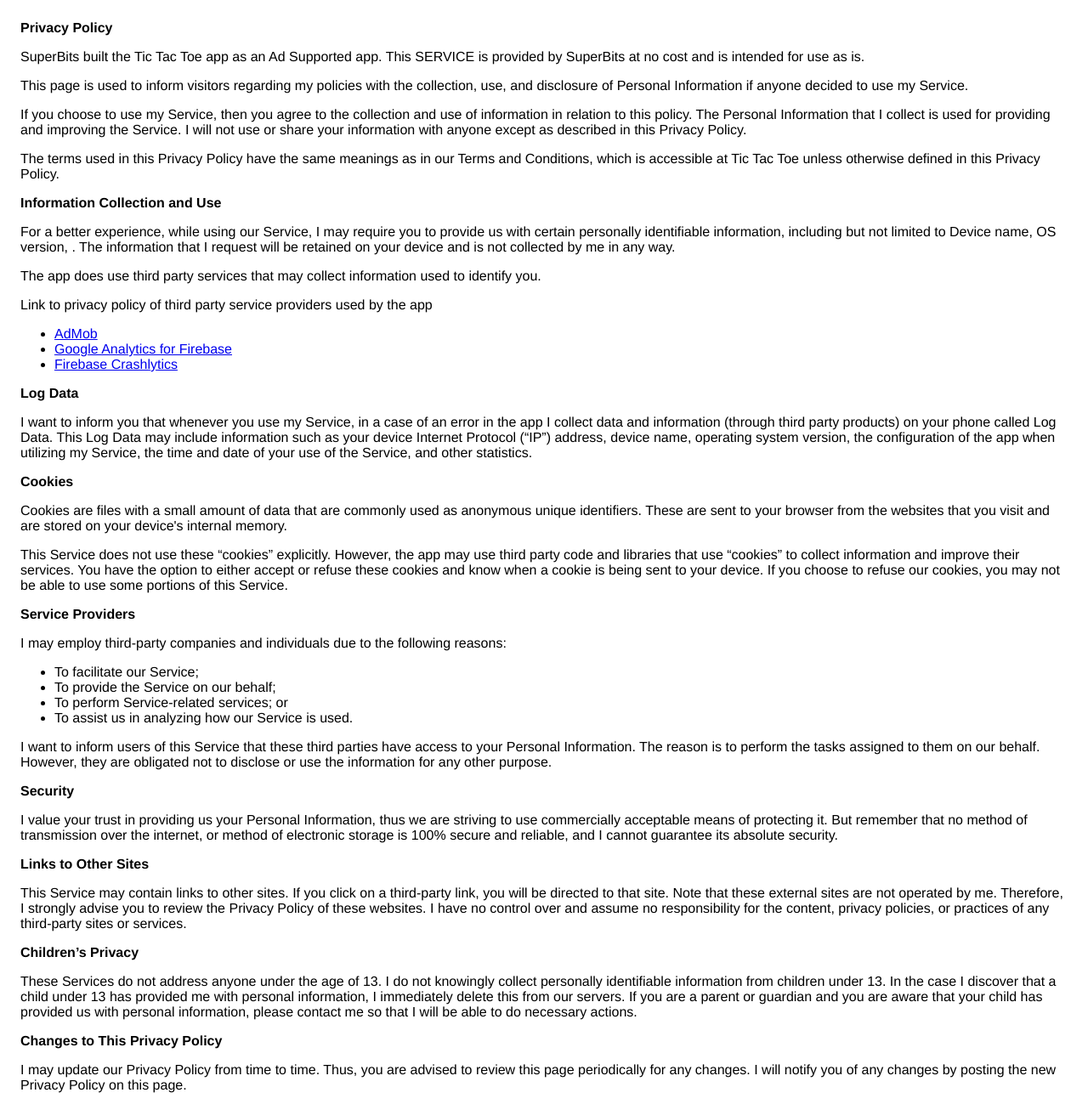
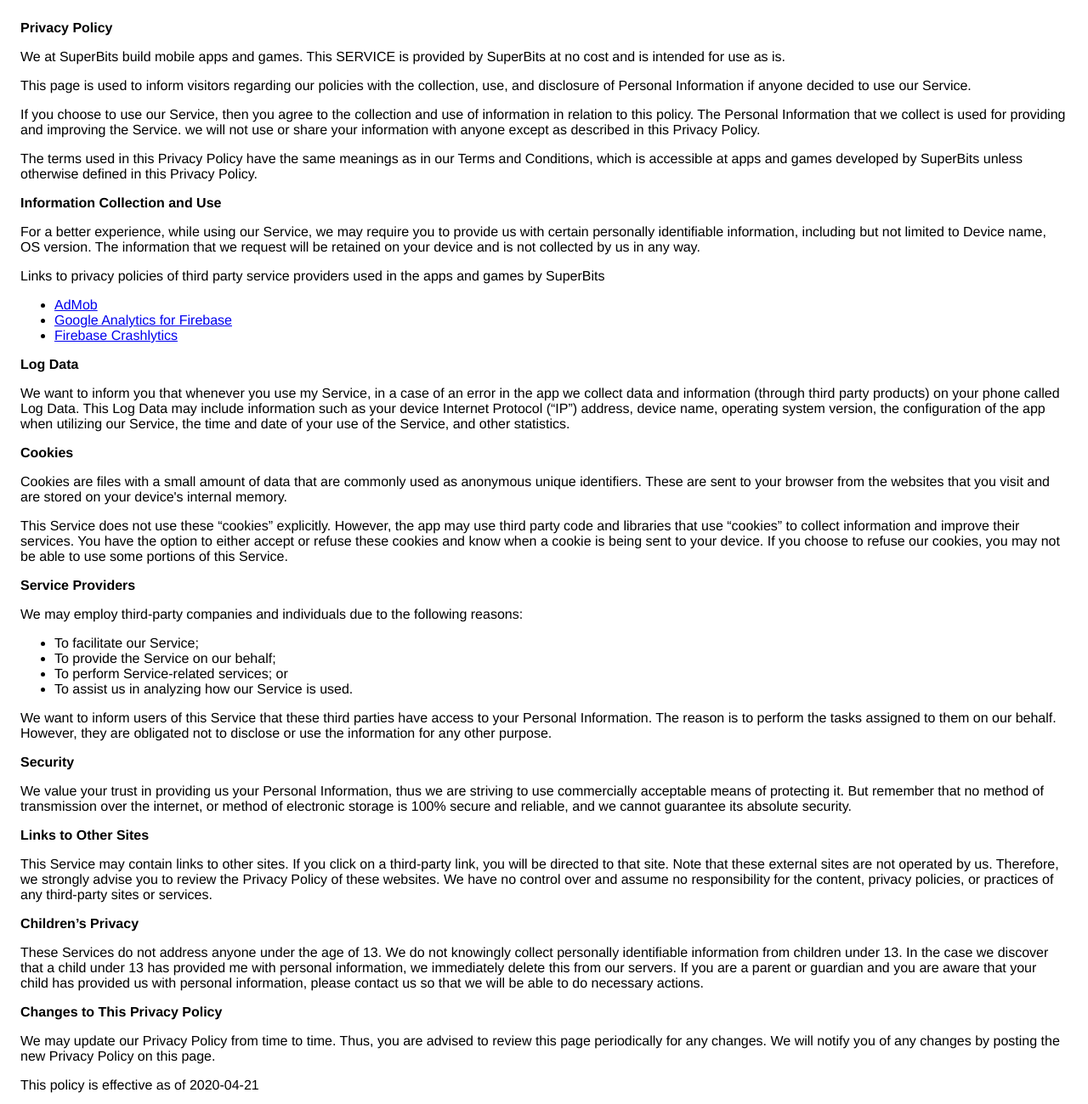
Before and after one commit to Rishi-RR/rishi-rr.github.io, a plain HTML site: page privacy.html in a window 1280 px wide. Shown: the top 1299 px of the page at 85% size. Drawn offline with Linux system fonts and the light colour scheme.

Commit message:
Update typos in Privacy Policy.

```diff
--- a/privacy.html
+++ b/privacy.html
@@ -7,44 +7,53 @@
       <style> body { font-family: 'Helvetica Neue', Helvetica, Arial, sans-serif; padding:1em; } </style>
     </head>
     <body>
-    <strong>Privacy Policy</strong> <p>
-                  SuperBits built the Tic Tac Toe app as
-                  an Ad Supported app. This SERVICE is provided by
-                  SuperBits at no cost and is intended for use as
-                  is.
-                </p> <p>
-                  This page is used to inform visitors regarding my
+    <strong>Privacy Policy</strong>
+      <p>
+        We at SuperBits build mobile apps and games. This SERVICE is provided by
+        SuperBits at no cost and is intended for use as is.
+      </p>
+      <p>
+        This page is used to inform visitors regarding our
         policies with the collection, use, and disclosure of Personal
-                  Information if anyone decided to use my Service.
-                </p> <p>
-                  If you choose to use my Service, then you agree to
+        Information if anyone decided to use our Service.
+      </p>
+      <p>
+        If you choose to use our Service, then you agree to
         the collection and use of information in relation to this
-                  policy. The Personal Information that I collect is
-                  used for providing and improving the Service. I will not use or share your information with
+        policy. The Personal Information that we collect is
+        used for providing and improving the Service. we will not use or share your information with
         anyone except as described in this Privacy Policy.
-                </p> <p>
+      </p>
+      <p>
         The terms used in this Privacy Policy have the same meanings
         as in our Terms and Conditions, which is accessible at
-                  Tic Tac Toe unless otherwise defined in this Privacy Policy.
-                </p> <p><strong>Information Collection and Use</strong></p> <p>
-                  For a better experience, while using our Service, I
+        apps and games developed by SuperBits unless otherwise defined in this Privacy Policy.
+      </p>
+      <p><strong>Information Collection and Use</strong></p>
+      <p>
+        For a better experience, while using our Service, we
         may require you to provide us with certain personally
-                  identifiable information, including but not limited to Device name, OS version, . The information that
-                  I request will be retained on your device and is not collected by me in any way.
-                </p> <div><p>
-                    The app does use third party services that may collect
-                    information used to identify you.
-                  </p> <p>
-                    Link to privacy policy of third party service providers used
-                    by the app
-                  </p> <ul><!----><li><a href="https://support.google.com/admob/answer/6128543?hl=en" target="_blank">AdMob</a></li><li><a href="https://firebase.google.com/policies/analytics" target="_blank">Google Analytics for Firebase</a></li><li><a href="https://firebase.google.com/support/privacy/" target="_blank">Firebase Crashlytics</a></li><!----><!----><!----><!----><!----><!----><!----><!----><!----><!----><!----><!----></ul></div> <p><strong>Log Data</strong></p> <p>
-                  I want to inform you that whenever you
-                  use my Service, in a case of an error in the app
-                  I collect data and information (through third party
-                  products) on your phone called Log Data. This Log Data may
+        identifiable information, including but not limited to Device name, OS version.
+        The information that we request will be retained on your device and is not collected by us in any way.
+      </p>
+      <div>
+        <p>
+          Links to privacy policies of third party service providers used in the apps and games by SuperBits
+        </p>
+        <ul><!---->
+          <li><a href="https://support.google.com/admob/answer/6128543?hl=en" target="_blank">AdMob</a></li>
+          <li><a href="https://firebase.google.com/policies/analytics" target="_blank">Google Analytics for Firebase</a></li>
+          <li><a href="https://firebase.google.com/support/privacy/" target="_blank">Firebase Crashlytics</a></li>
+        </ul>
+      </div>
+      <p><strong>Log Data</strong></p>
+      <p>
+        We want to inform you that whenever you use my Service, in a case of an error in the app
+        we collect data and information (through third party products) on your phone called Log Data.
+        This Log Data may
                   include information such as your device Internet Protocol
                   (“IP”) address, device name, operating system version, the
-                  configuration of the app when utilizing my Service,
+                  configuration of the app when utilizing our Service,
                   the time and date of your use of the Service, and other
                   statistics.
                 </p> <p><strong>Cookies</strong></p> <p>
@@ -61,50 +70,61 @@
                   choose to refuse our cookies, you may not be able to use some
                   portions of this Service.
                 </p> <p><strong>Service Providers</strong></p> <p>
-                  I may employ third-party companies and
+                  We may employ third-party companies and
                   individuals due to the following reasons:
-                </p> <ul><li>To facilitate our Service;</li> <li>To provide the Service on our behalf;</li> <li>To perform Service-related services; or</li> <li>To assist us in analyzing how our Service is used.</li></ul> <p>
-                  I want to inform users of this Service
+                </p>
+                <ul>
+                  <li>To facilitate our Service;</li>
+                  <li>To provide the Service on our behalf;</li>
+                  <li>To perform Service-related services; or</li>
+                  <li>To assist us in analyzing how our Service is used.</li>
+                </ul>
+                <p>
+                  We want to inform users of this Service
                   that these third parties have access to your Personal
                   Information. The reason is to perform the tasks assigned to
                   them on our behalf. However, they are obligated not to
                   disclose or use the information for any other purpose.
                 </p> <p><strong>Security</strong></p> <p>
-                  I value your trust in providing us your
+                  We value your trust in providing us your
                   Personal Information, thus we are striving to use commercially
                   acceptable means of protecting it. But remember that no method
                   of transmission over the internet, or method of electronic
-                  storage is 100% secure and reliable, and I cannot
+                  storage is 100% secure and reliable, and we cannot
                   guarantee its absolute security.
                 </p> <p><strong>Links to Other Sites</strong></p> <p>
                   This Service may contain links to other sites. If you click on
                   a third-party link, you will be directed to that site. Note
-                  that these external sites are not operated by me.
-                  Therefore, I strongly advise you to review the
-                  Privacy Policy of these websites. I have
+                  that these external sites are not operated by us.
+                  Therefore, we strongly advise you to review the
+                  Privacy Policy of these websites. We have
                   no control over and assume no responsibility for the content,
                   privacy policies, or practices of any third-party sites or
                   services.
                 </p> <p><strong>Children’s Privacy</strong></p> <p>
                   These Services do not address anyone under the age of 13.
-                  I do not knowingly collect personally
+                  We do not knowingly collect personally
                   identifiable information from children under 13. In the case
-                  I discover that a child under 13 has provided
-                  me with personal information, I immediately
+                  we discover that a child under 13 has provided
+                  me with personal information, we immediately
                   delete this from our servers. If you are a parent or guardian
                   and you are aware that your child has provided us with
-                  personal information, please contact me so that
-                  I will be able to do necessary actions.
+                  personal information, please contact us so that
+                  we will be able to do necessary actions.
                 </p> <p><strong>Changes to This Privacy Policy</strong></p> <p>
-                  I may update our Privacy Policy from
+                  We may update our Privacy Policy from
                   time to time. Thus, you are advised to review this page
-                  periodically for any changes. I will
+                  periodically for any changes. We will
                   notify you of any changes by posting the new Privacy Policy on
                   this page.
-                </p> <p>This policy is effective as of 2020-04-21</p> <p><strong>Contact Us</strong></p> <p>
+                </p>
+                <p>This policy is effective as of 2020-04-21</p>
+                <p><strong>Contact Us</strong></p>
+                <p>
                   If you have any questions or suggestions about
                   Privacy Policy, please do not hesitate to <a href="mailto:superbits.inc+contact@gmail.com">contact us</a>
-                </p> <p>
+                </p>
+                <p>
                   This privacy policy page was created at
                   <a href="https://privacypolicytemplate.net" target="_blank">privacypolicytemplate.net</a>
                   and modified/generated by
```
Lines whose indentation alone changed are shown as unchanged.
